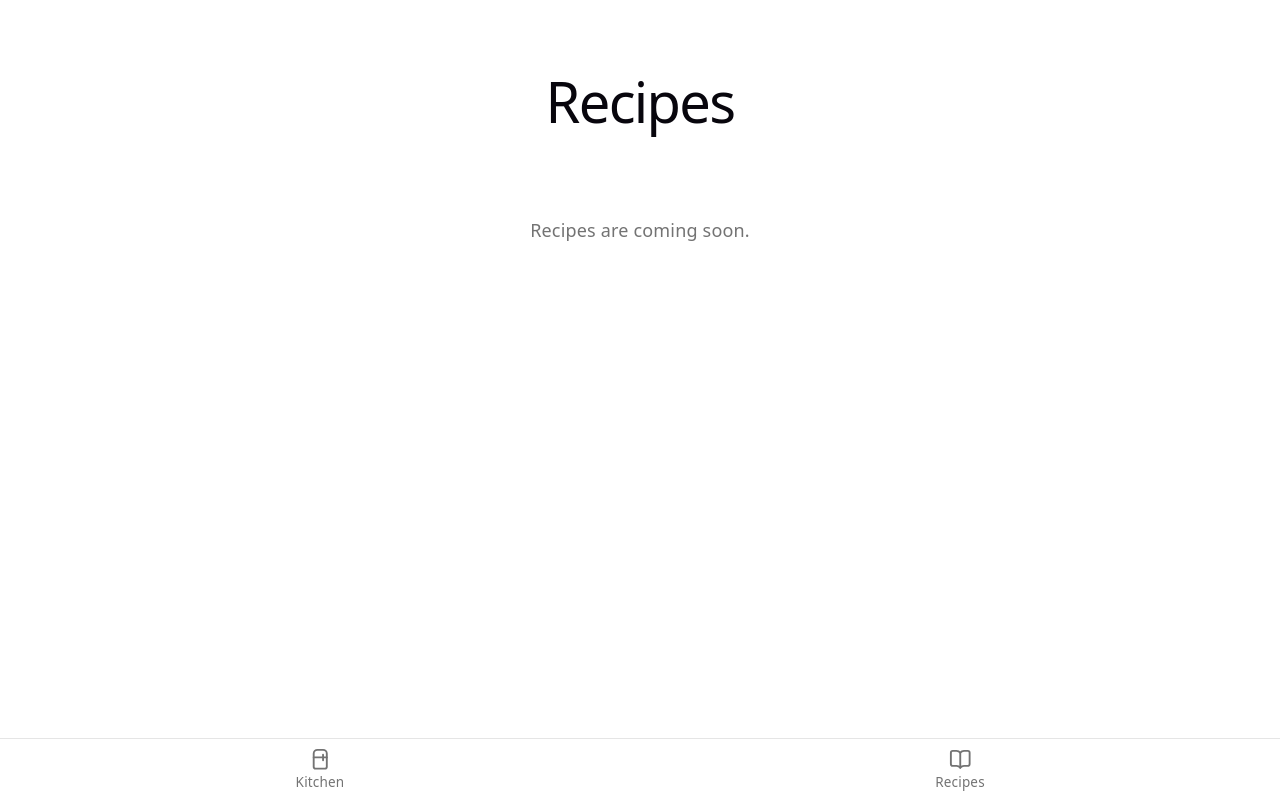
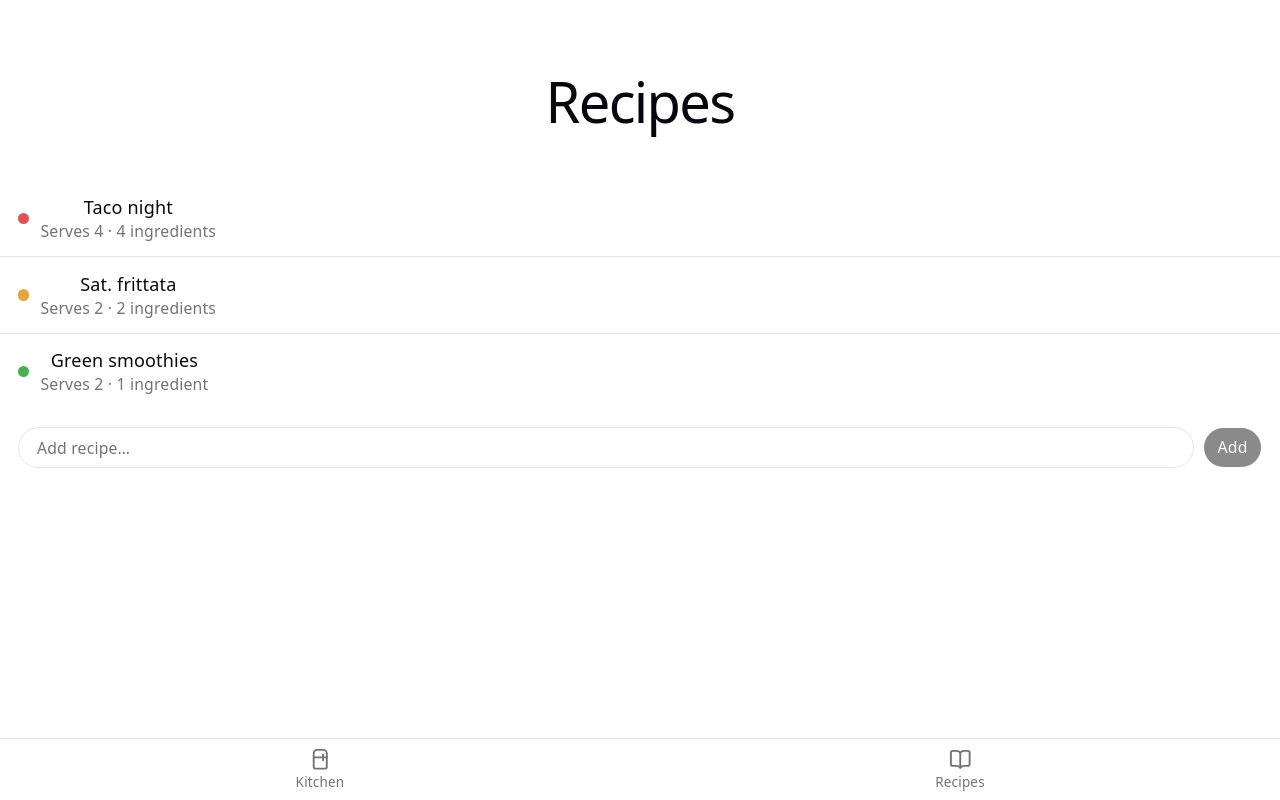
Before and after one commit to AbhinavDwarapu/mise-en-place, a React (Vite) app in the folder apps/frontend/: page /recipes in a window 1280 px wide. Built offline with nearby package versions, Linux system fonts and the light colour scheme.

Commit message:
feat: add initial recipe list

```diff
--- /dev/null
+++ b/apps/frontend/src/features/kitchen/ui/add-recipe-input.tsx
@@ -0,0 +1,30 @@
+import { useState, type FormEvent } from 'react'
+import { Button } from '@/shared/ui/button'
+import { useKitchenStore } from '../state/kitchen-store'
+
+export function AddRecipeInput() {
+  const addRecipe = useKitchenStore((state) => state.addRecipe)
+  const [name, setName] = useState('')
+
+  const submit = (event: FormEvent) => {
+    event.preventDefault()
+    if (name.trim() === '') return
+    addRecipe(name)
+    setName('')
+  }
+
+  return (
+    <form onSubmit={submit} className="flex items-center gap-2 p-4">
+      <input
+        value={name}
+        onChange={(event) => setName(event.target.value)}
+        placeholder="Add recipe…"
+        aria-label="Recipe name"
+        className="h-9 flex-1 rounded-4xl border border-border bg-background px-4 text-sm text-foreground outline-none placeholder:text-muted-foreground focus-visible:border-ring focus-visible:ring-3 focus-visible:ring-ring/30"
+      />
+      <Button type="submit" disabled={name.trim() === ''}>
+        Add
+      </Button>
+    </form>
+  )
+}
--- /dev/null
+++ b/apps/frontend/src/features/kitchen/ui/recipe-list.tsx
@@ -0,0 +1,44 @@
+import { useKitchenStore } from '../state/kitchen-store'
+import type { Recipe } from '../types'
+
+export function RecipeList() {
+  const recipes = useKitchenStore((state) => state.recipes)
+
+  if (recipes.length === 0) {
+    return (
+      <p className="px-4 py-8 text-center text-muted-foreground">
+        No recipes yet. Add your first recipe below.
+      </p>
+    )
+  }
+
+  return (
+    <ul className="divide-y divide-border">
+      {recipes.map((recipe) => (
+        <RecipeRow key={recipe.id} recipe={recipe} />
+      ))}
+    </ul>
+  )
+}
+
+function RecipeRow({ recipe }: { recipe: Recipe }) {
+  const ingredientCount = recipe.ingredients.length
+
+  return (
+    <li className="flex items-center gap-2.5 px-4 py-3">
+      <span
+        className="size-2.5 shrink-0 rounded-full"
+        style={{ backgroundColor: recipe.color }}
+      />
+      <div className="min-w-0">
+        <p className="truncate font-medium text-foreground">{recipe.name}</p>
+        <p className="text-sm text-muted-foreground">
+          Serves {recipe.servings} ·{' '}
+          {ingredientCount === 1
+            ? '1 ingredient'
+            : `${ingredientCount} ingredients`}
+        </p>
+      </div>
+    </li>
+  )
+}
--- a/apps/frontend/src/features/kitchen/ui/recipes-screen.tsx
+++ b/apps/frontend/src/features/kitchen/ui/recipes-screen.tsx
@@ -1,7 +1,11 @@
+import { AddRecipeInput } from './add-recipe-input'
+import { RecipeList } from './recipe-list'
+
 export function RecipesScreen() {
   return (
-    <p className="px-4 py-8 text-center text-muted-foreground">
-      Recipes are coming soon.
-    </p>
+    <>
+      <RecipeList />
+      <AddRecipeInput />
+    </>
   )
 }
```
